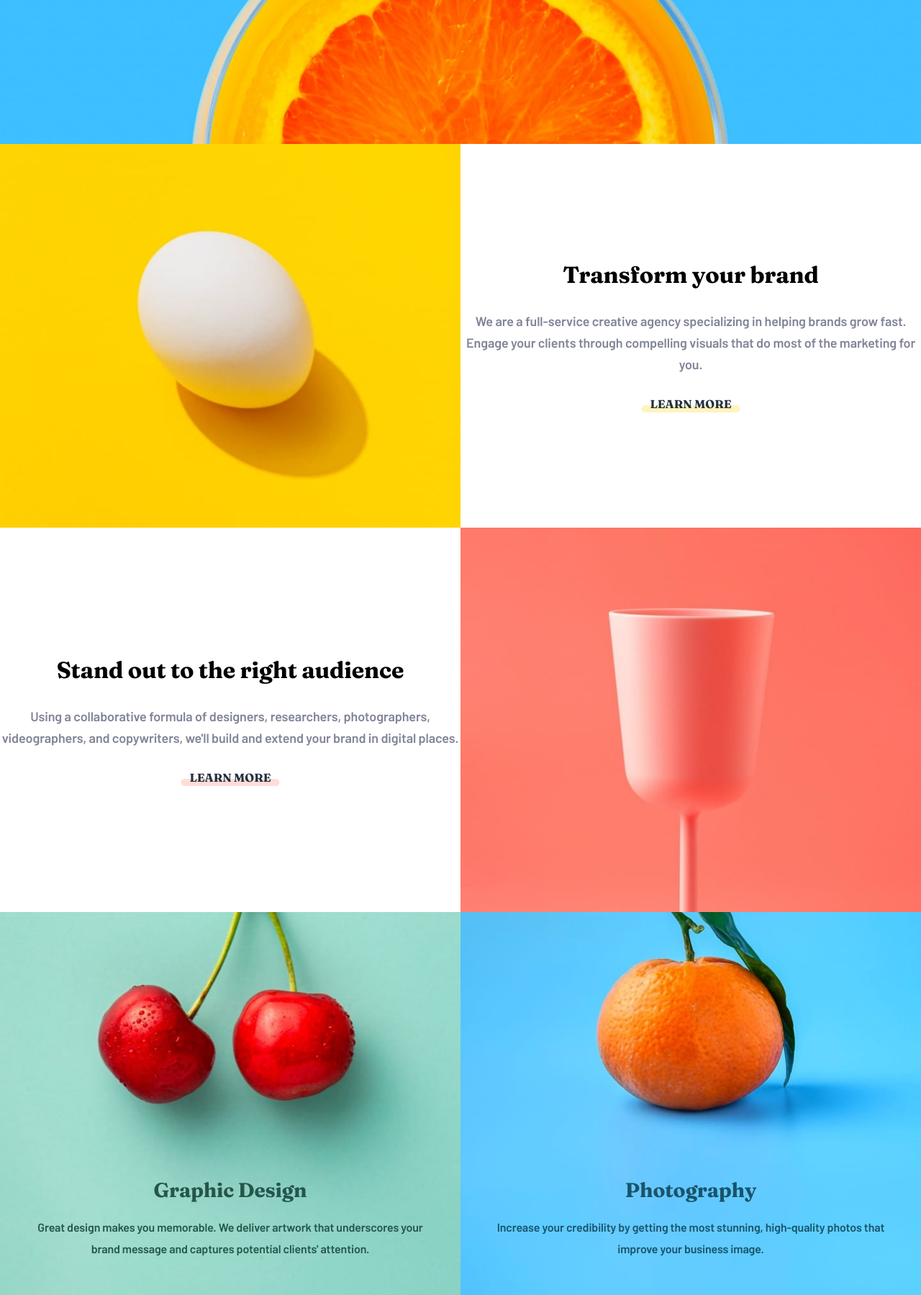
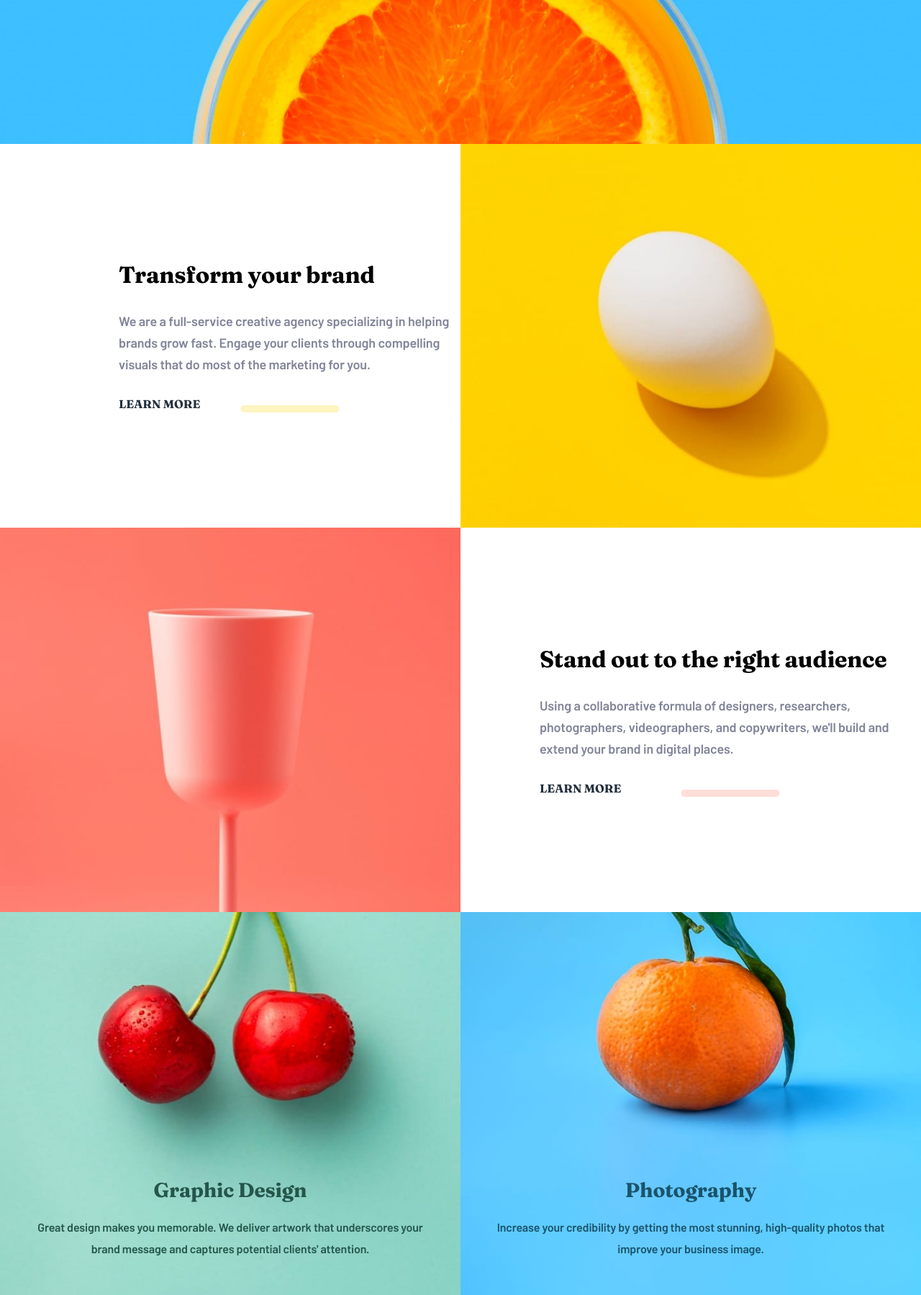
Before and after one commit to JHughesSUTA/sunnyside-agency-landing-page, a PHP site: page / in a window 1280 px wide. Shown: the part 511-2310 px from the top of the page at 72% size. Run offline with PHP 8.4, Linux system fonts and the light colour scheme; some libraries are stand-ins or nearby versions.

Commit message:
move section text left

```diff
--- a/style.css
+++ b/style.css
@@ -330,8 +330,22 @@ ul {
     max-width: 50%;
   }
 
-  section#section-2 .desktop-image {
+  section#section-1 .desktop-image {
     order: 2;
+  }
+
+  .section__text#section-1__text {
+    padding-left: 165px;
+  }
+
+  .section__text#section-2__text {
+    padding-left: 110px;
+  }
+
+  .section__text h2,
+  .section__text p,
+  .section__text a {
+    text-align: left;
   }
 
   .image-gallery {
```
